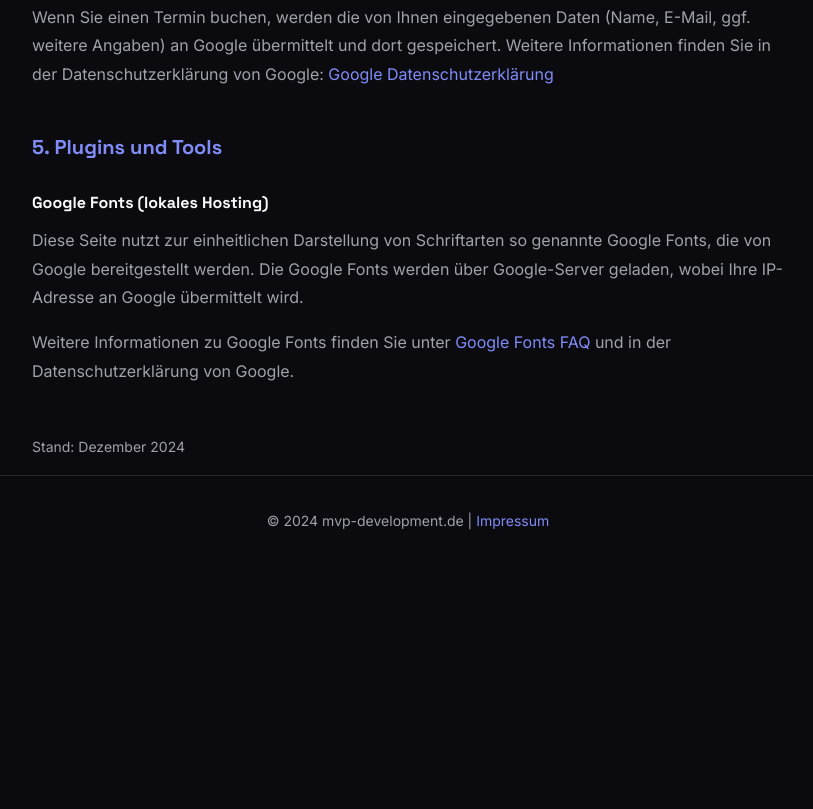
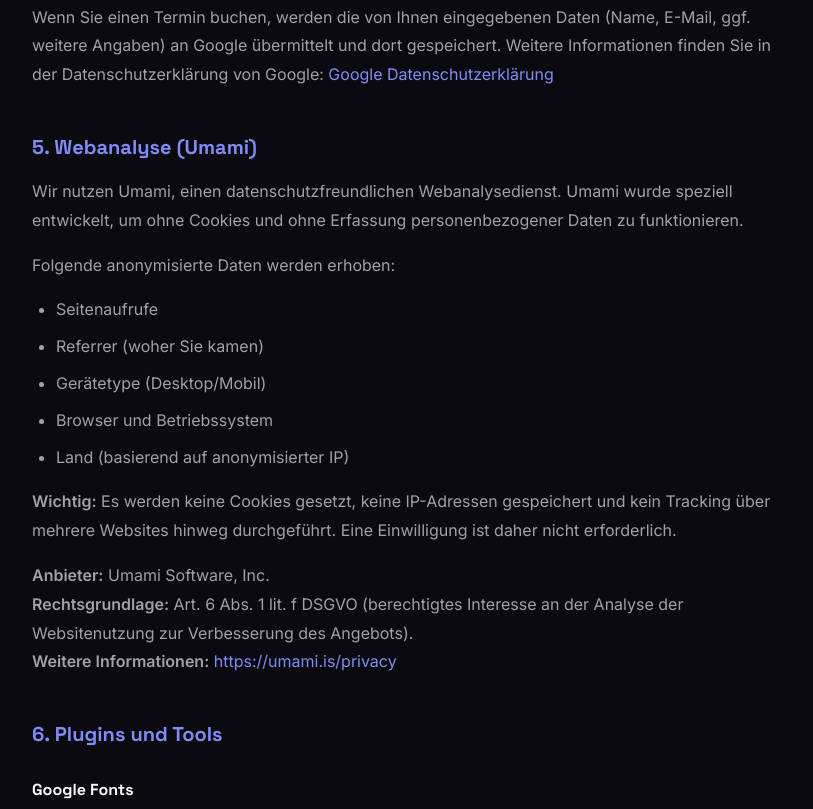
Before and after one commit to henningthies/mvp-development.de, a plain HTML site: page datenschutz.html in a window 1280 px wide. Shown: the part 2875-3684 px from the top of the page, without its empty margins (232-1045 px from the left). Before the commit the page ends 3440 px from the top, so only its background shows below. Drawn offline with Linux system fonts and the light colour scheme.

Commit message:
Add Umami analytics tracking to all pages

```diff
--- a/datenschutz.html
+++ b/datenschutz.html
@@ -8,6 +8,10 @@
     <link rel="preconnect" href="https://fonts.googleapis.com">
     <link rel="preconnect" href="https://fonts.gstatic.com" crossorigin>
     <link href="https://fonts.googleapis.com/css2?family=Space+Grotesk:wght@400;500;600;700&family=Inter:wght@400;500;600&display=swap" rel="stylesheet">
+
+    <!-- Analytics -->
+    <script defer src="https://cloud.umami.is/script.js" data-website-id="f2e452a7-c150-45b0-ba3e-4e5ebc4a6a7d"></script>
+
     <style>
         :root {
             --primary: #6366F1;
@@ -241,9 +245,35 @@
             <a href="https://policies.google.com/privacy" target="_blank" rel="noopener">Google Datenschutzerklärung</a>
         </p>
 
-        <h2>5. Plugins und Tools</h2>
+        <h2>5. Webanalyse (Umami)</h2>
+        <p>
+            Wir nutzen Umami, einen datenschutzfreundlichen Webanalysedienst. Umami wurde speziell entwickelt,
+            um ohne Cookies und ohne Erfassung personenbezogener Daten zu funktionieren.
+        </p>
+        <p>
+            Folgende anonymisierte Daten werden erhoben:
+        </p>
+        <ul>
+            <li>Seitenaufrufe</li>
+            <li>Referrer (woher Sie kamen)</li>
+            <li>Gerätetype (Desktop/Mobil)</li>
+            <li>Browser und Betriebssystem</li>
+            <li>Land (basierend auf anonymisierter IP)</li>
+        </ul>
+        <p>
+            <strong>Wichtig:</strong> Es werden keine Cookies gesetzt, keine IP-Adressen gespeichert und kein
+            Tracking über mehrere Websites hinweg durchgeführt. Eine Einwilligung ist daher nicht erforderlich.
+        </p>
+        <p>
+            <strong>Anbieter:</strong> Umami Software, Inc.<br>
+            <strong>Rechtsgrundlage:</strong> Art. 6 Abs. 1 lit. f DSGVO (berechtigtes Interesse an der Analyse
+            der Websitenutzung zur Verbesserung des Angebots).<br>
+            <strong>Weitere Informationen:</strong> <a href="https://umami.is/privacy" target="_blank" rel="noopener">https://umami.is/privacy</a>
+        </p>
 
-        <h3>Google Fonts (lokales Hosting)</h3>
+        <h2>6. Plugins und Tools</h2>
+
+        <h3>Google Fonts</h3>
         <p>
             Diese Seite nutzt zur einheitlichen Darstellung von Schriftarten so genannte Google Fonts, die von
             Google bereitgestellt werden. Die Google Fonts werden über Google-Server geladen, wobei Ihre
```
Also changed, not shown: impressum.html (+4 -0 lines), index.html (+3 -0 lines).
